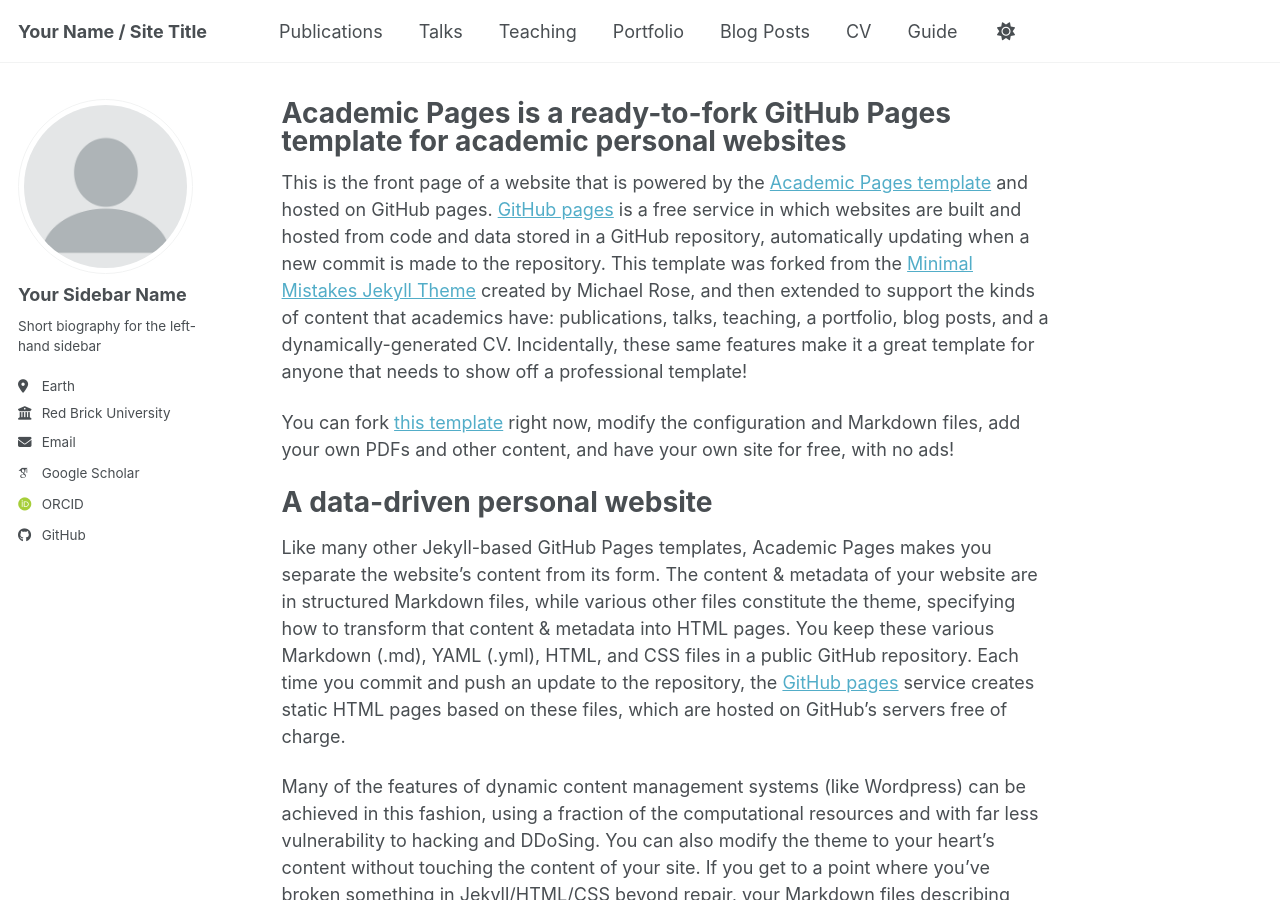
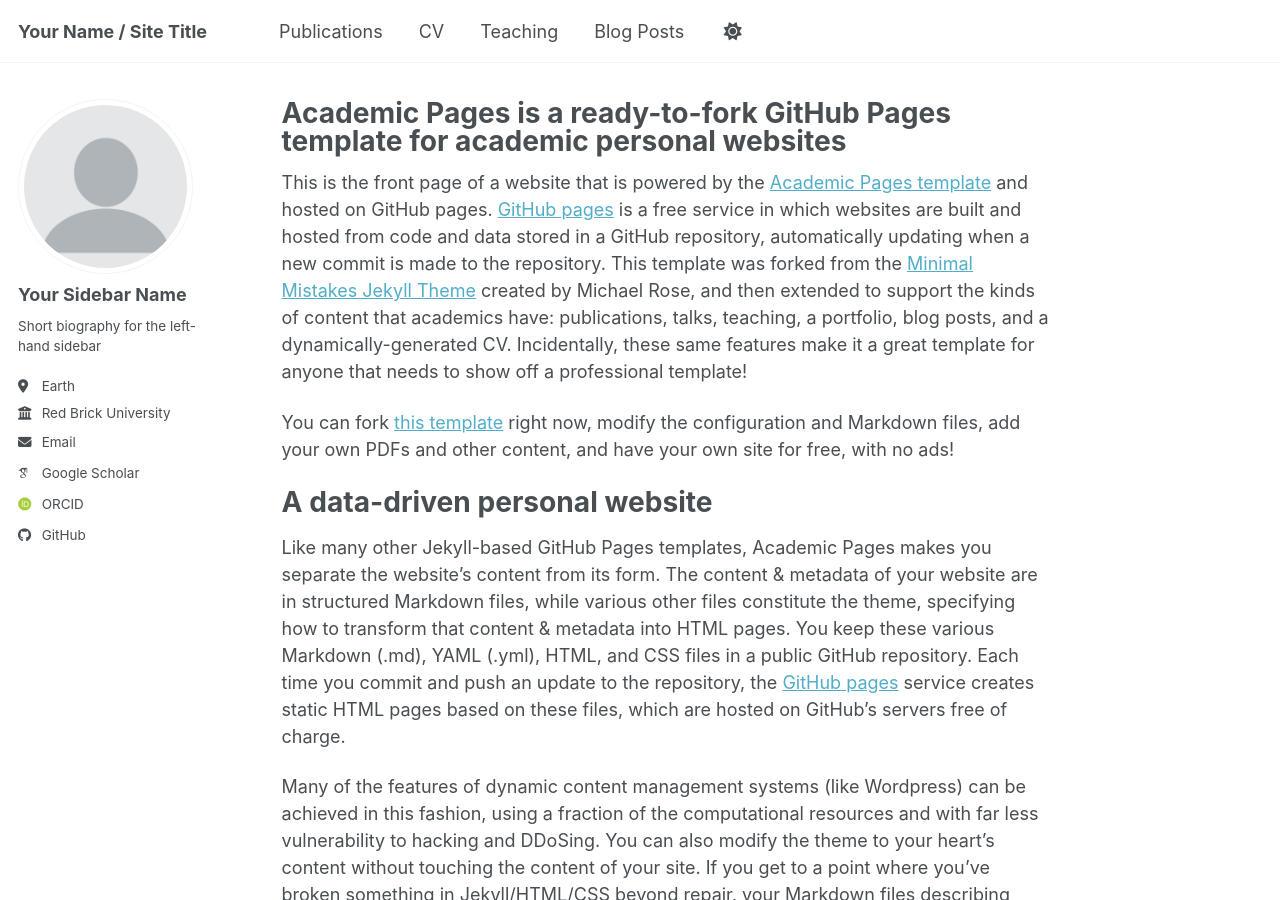
Before and after one commit to ncbermudez/ncbermudez.github.io, a Jekyll site: the page built from _pages/about.md, in a window 1280 px wide and 900 px high. Built offline with Jekyll 4.4.1, drawn with Linux system fonts in a browser that asks for light colours; some web fonts are replaced; a script bundle is joined from its source files by our own code; library files that are not in the unit come from our copies; some of the changed lines change nothing that is shown.

Commit message:
Update navigation.yml

```diff
--- a/_data/navigation.yml
+++ b/_data/navigation.yml
@@ -11,23 +11,25 @@ main:
   - title: "Publications"
     url: /publications/
 
-  - title: "Talks"
-    url: /talks/
+  - title: "CV"
+    url: /cv/
+
+#  - title: "Blogs"
+#    url: /talks/
 
   - title: "Teaching"
     url: /teaching/
 
-  - title: "Portfolio"
-    url: /portfolio/
+ # - title: "Portfolio"
+ #   url: /portfolio/
 
   - title: "Blog Posts"
     url: /year-archive/
 
-  - title: "CV"
-    url: /cv/
+
 
   # - title: "CV"
   #   url: /cv-json/
 
-  - title: "Guide"
-    url: /markdown/
+ # - title: "Guide"
+ #   url: /markdown/
```
